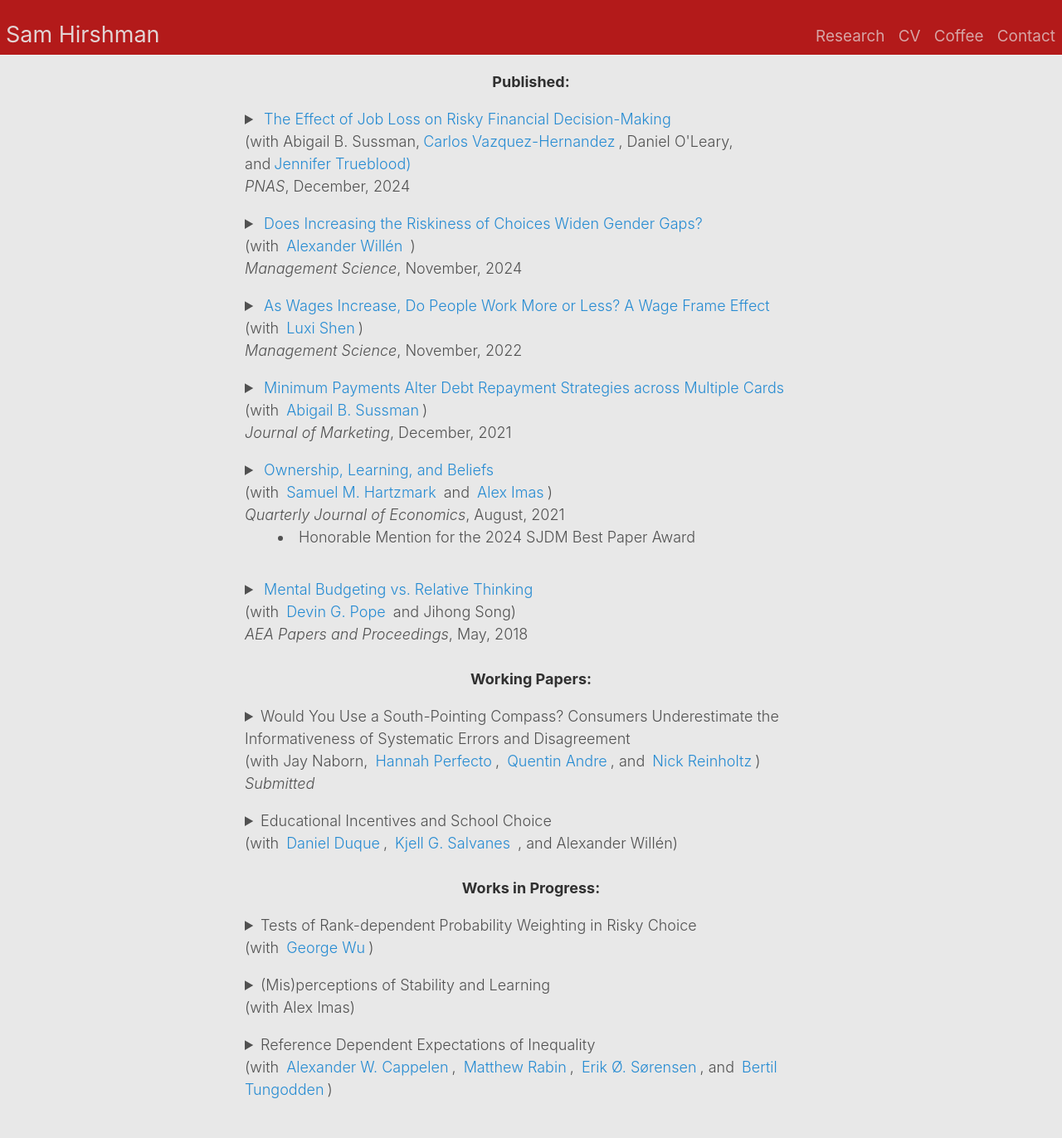
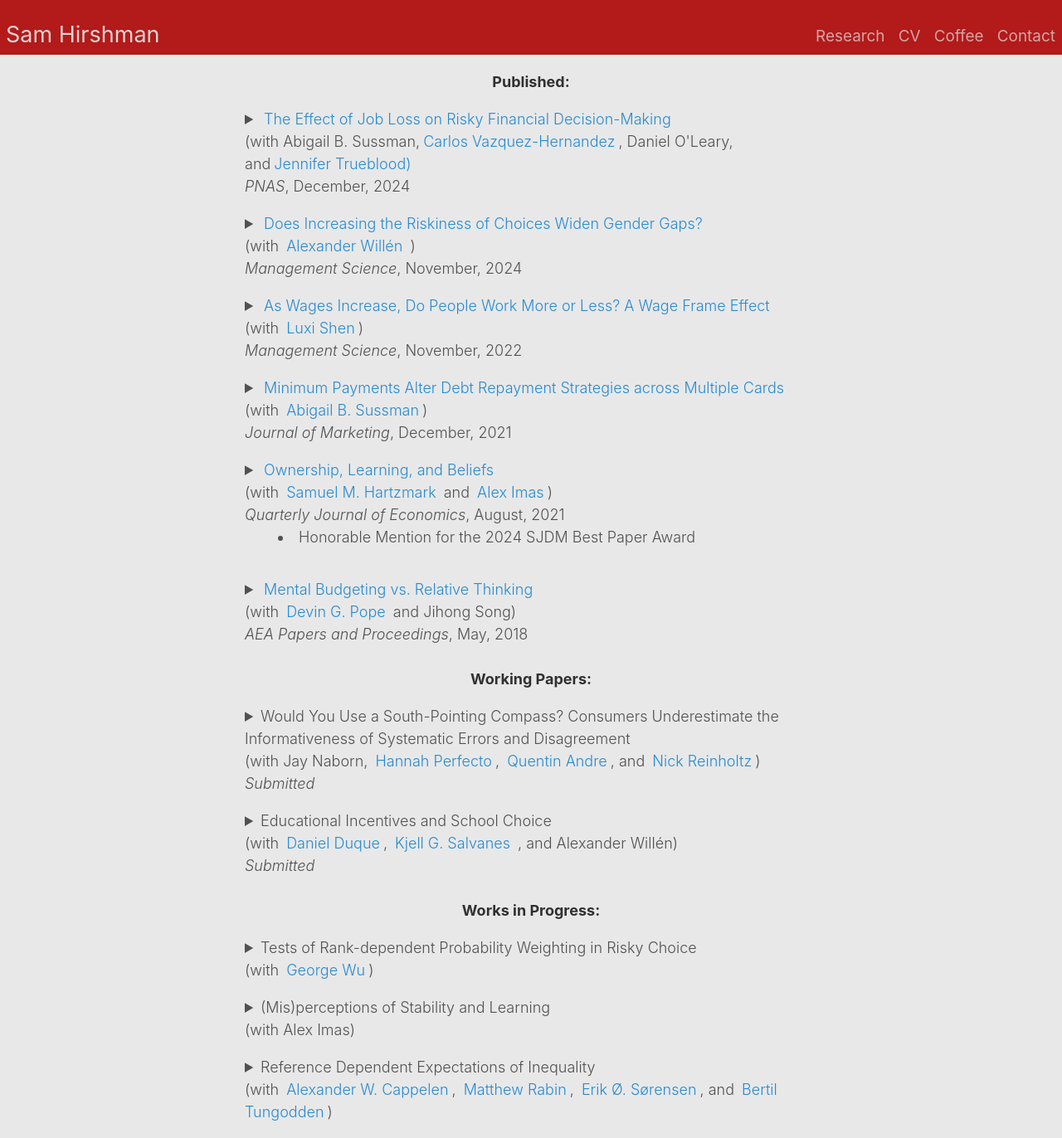
Before and after one commit to shirshma/shirshma.github.io, a Jekyll site: the page built from docs/research.md, in a window 1280 px wide. Shown: the whole page at 83% size. Built offline with Jekyll 4.4.1, drawn with Linux system fonts in a browser that asks for light colours; before the commit the page ends 1345 px from its top, so only the background shows below that.

Commit message:
Update research.md

```diff
--- a/docs/research.md
+++ b/docs/research.md
@@ -61,7 +61,7 @@ Consumers often lean on other people’s opinions when deciding what to purchase
 </details>
 <p><details><summary>
 Educational Incentives and School Choice
-<br> (with <a href="https://sites.google.com/view/danielduque"> Daniel Duque</a>, <a href="https://sites.google.com/view/kjellsalvanes/home">Kjell G. Salvanes </a>, and Alexander Willén)<br>   </summary>
+<br> (with <a href="https://sites.google.com/view/danielduque"> Daniel Duque</a>, <a href="https://sites.google.com/view/kjellsalvanes/home">Kjell G. Salvanes </a>, and Alexander Willén)<br> <i>Submitted</i>  </summary>
 <b>Abstract:</b>
 We study how targeted educational incentives shape human capital formation, educational trajectories, and labor market outcomes. Exploiting a nationwide reform in Norway that removed bonus credits from university admission scores for taking science and advanced specialization courses in high school, we provide novel evidence of how marginal changes in course-level incentives affect students’ academic decisions and long-run career paths. Using population-wide register data and a dose-response difference-in-differences design, we show that students respond by dropping science and specialization courses in favor of easier subjects. This shift leads to slightly higher high school grades but lowers overall admission scores, reducing access to selective college programs. Affected students are subsequently less likely to complete STEM college degrees and pursue master’s degrees. We also find moderate but economically meaningful reductions in expected earnings at age 35. To understand behavioral responses, we conducted a novel survey of high school students, which reveals that decisions about courses are shaped by perceived difficulty and information gaps, with the strongest responses among high-achieving students. Our findings demonstrate how seemingly small changes in education policy can alter the supply of skills, shape long-run labor market outcomes, and affect inequality in access to opportunity.
 </details>
```
